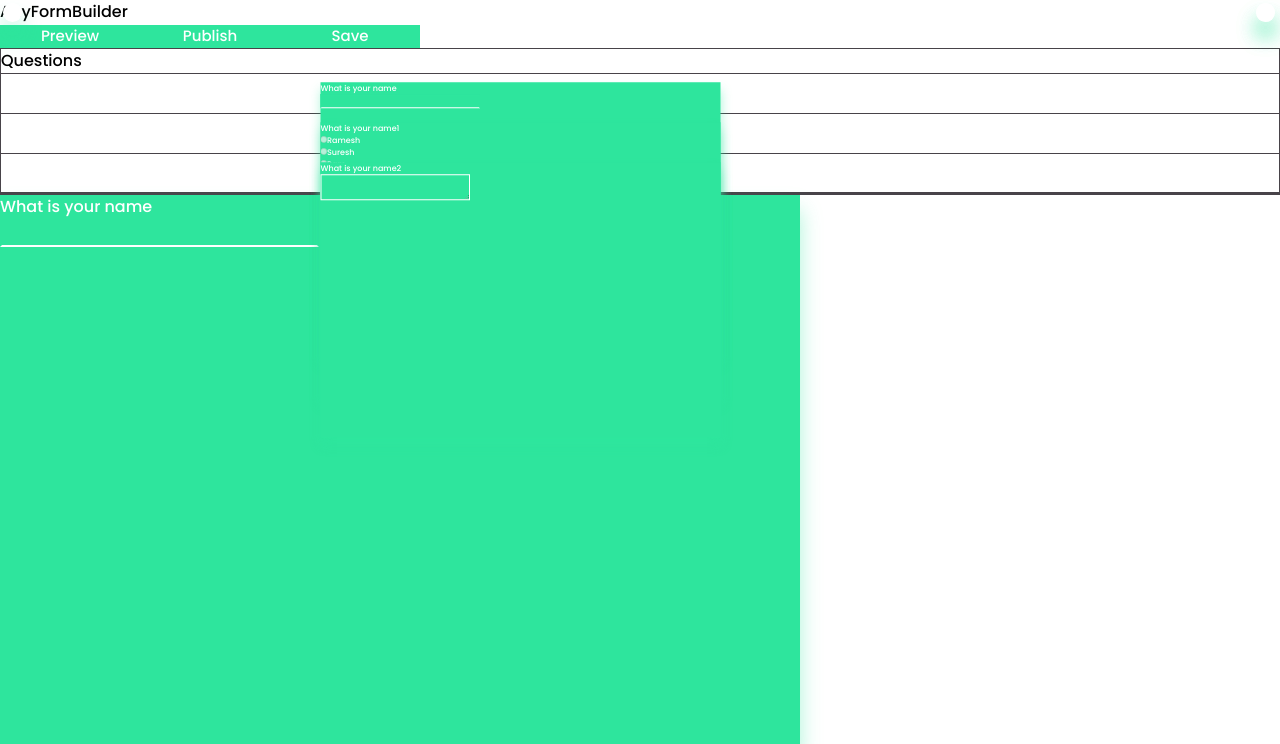
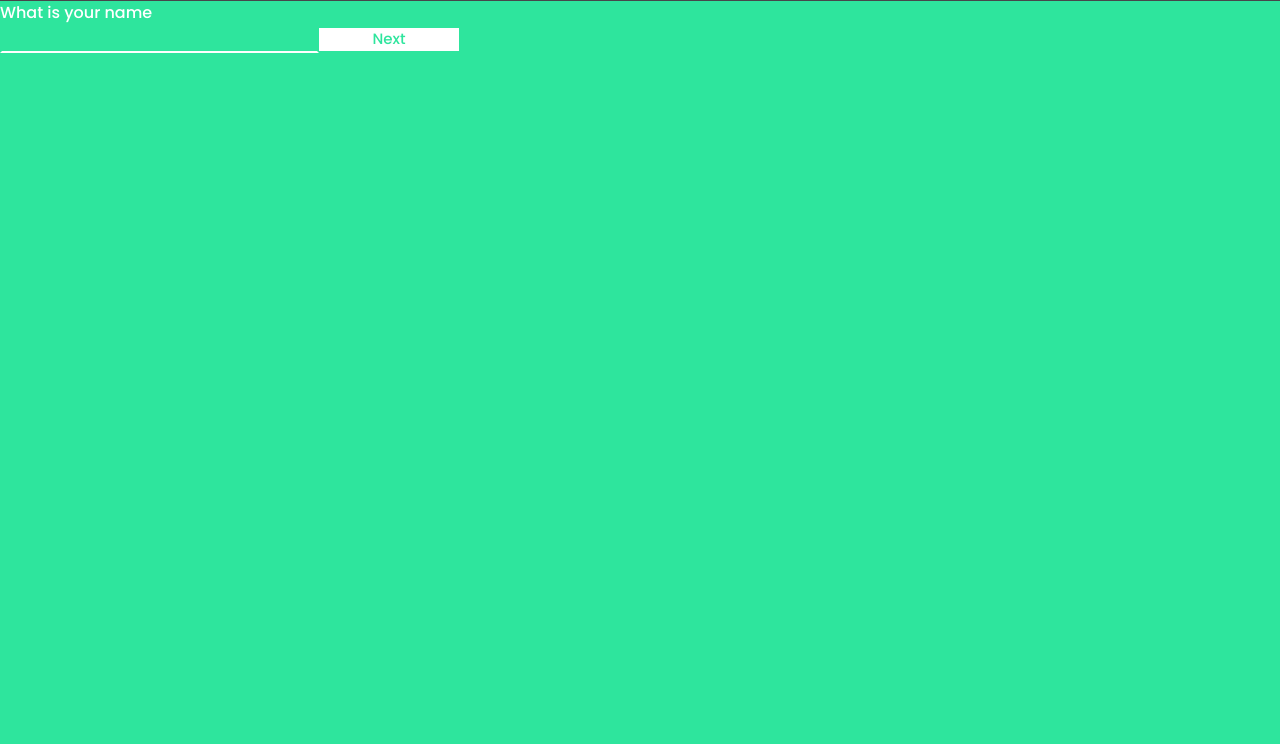
Before and after one commit to barath121/AnyFormBuilder, a Vue app in the folder Client/: page /login in a window 1280 px wide. Shown: the top 744 px of the page. Built offline with nearby package versions, Linux system fonts and the light colour scheme.

Commit message:
Finished Form Preview

```diff
--- a/Client/src/App.vue
+++ b/Client/src/App.vue
@@ -1,6 +1,7 @@
 <script setup>
 import FormBuilder from "./components/Frombuilder.vue";
+import FormPreview from "./components/FormPreview.vue";
 </script>
 <template>
-  <FormBuilder/>
+  <FormPreview/>
 </template>
--- a/Client/src/assets/CSS/index.css
+++ b/Client/src/assets/CSS/index.css
@@ -36,3 +36,22 @@ html {
 .button:hover{
   box-shadow: 5px 5px 5px rgba(46, 229, 157, 0.4);
 }
+
+.buttonalt {
+  background: white !important  ;
+  color: #2EE59D;
+  width: 140px;
+  box-sizing: border-box;
+  font-size: 15px;
+}
+.growAnimation:hover{
+  animation: growAnimation .5s forwards;
+}
+@keyframes growAnimation{
+  from{
+      transform: scale(1);
+  }
+  to{
+      transform: scale(1.1);
+  }
+}
--- /dev/null
+++ b/Client/src/components/FormPreview.vue
@@ -0,0 +1,63 @@
+<template>
+     <div class="borderTop colorWhite h-screen overflow-y-scroll snap-y snap-mandatory">
+        <div class="" v-for="(page,index) in pages" :key="page.id" >
+                <Formpage  :page="page" :isLastPage="isLastPage(index)"/>
+        </div>
+    </div>
+</template>
+<style>
+@import "./../assets/CSS/formbuilder.css";
+@import "./../assets/CSS/index.css";
+</style>
+<script>
+import Formpage from "./FormPreview/FormPage.vue";
+export default {
+  name: "FormBuilder",
+  components: {
+    Formpage
+  },
+  props: {
+    page : {
+      pageType: { required: true, type: String },
+      question: { default: false, type: String },
+      choices: [{ required: true, type: String }],
+      isRequired : { required: true, type: Boolean },
+      id : {required : true , type : Boolean}
+    }
+  },
+  data() {
+    return {
+      pages: [
+          {
+            pageType: "Small Text",
+            question: "What is your name",
+            choices: [],
+            isRequired: true,
+            maxCharacters : 5,
+            id: 1,
+          },
+          {
+            pageType: "Radio Button",
+            question: "What is your name1",
+            choices: ["Ramesh", "Suresh", "Ram"],
+            isRequired: false,
+            id: 2,
+          },
+          {
+            pageType: "Large Text",
+            question: "What is your name2",
+            choices: [],
+            isRequired: false,
+            regex: "/123/",
+            id: 3,
+          },
+        ]
+    };
+  },
+  methods: {
+      isLastPage(index){
+          return this.pages.length -1 == index
+      }
+  },
+};
+</script>
--- /dev/null
+++ b/Client/src/components/FormPreview/FormPage.vue
@@ -0,0 +1,58 @@
+<template>
+  <div
+    class="flex flex-col questionpagepreview snap-center rounded justify-center items-center m-auto"
+  >
+    <h1 class="text-3xl break-all overflow-auto hidescroll">{{page.question}}</h1>
+    <input
+      disabled
+      class="w-3/5 questionInput"
+      v-if="page.pageType == 'Small Text'"
+    />
+    <textarea
+      disabled
+      class="w-3/5 questionTextinput rounded resize-none"
+      v-else-if="page.pageType == 'Large Text'"
+    ></textarea>
+    <div
+      class="flex flex-col overflow-y-auto hidescroll"
+      v-else-if="page.pageType == 'Check Box'"
+    >
+      <div v-for="(choice, index) in page.choices" :key="choice + index">
+        <input disabled type="checkbox" />
+        <label class="overflow-auto hidescroll break-all">{{ choice }}</label>
+      </div>
+    </div>
+    <div
+      class="flex flex-col overflow-y-auto hidescroll"
+      v-else-if="page.pageType == 'Radio Button'"
+    >
+      <div v-for="(choice, index) in page.choices" :key="choice + index">
+        <input disabled id="rb1" type="radio" name="radiogrp" />
+        <label class="overflow-auto hidescroll break-all">{{ choice }}</label>
+      </div>
+    </div>
+    <input disabled id="date" type="date" v-else-if="page.pageType == 'Date'" />
+    <input
+      disabled
+      id="file"
+      class="w-3/5 fileinput rounded hidden"
+      type="file"
+      v-else-if="page.pageType == 'File'"
+    />
+    <button class="buttonalt rounded p-1 m-4 growAnimation" v-if="isLastPage">Submit</button>
+    <button class="buttonalt rounded p-1 m-4 growAnimation" v-else @click="goToNext($event)">Next</button>
+  </div>
+</template>
+<script>
+export default {
+  props: ["page","isLastPage"],
+  methods :{
+      goToNext(event){
+        event.target.parentElement.parentElement.nextSibling.firstChild.scrollIntoView({behavior: "smooth"})
+      },
+      submitForm(){
+
+      }
+  }
+};
+</script>
--- a/Client/src/components/Frombuilder.vue
+++ b/Client/src/components/Frombuilder.vue
@@ -35,6 +35,7 @@
 </template>
 <style>
 @import "./../assets/CSS/formbuilder.css";
+@import "./../assets/CSS/index.css";
 </style>
 <script>
 import Navbar from "./Formbuilder/Navbar.vue";
```
